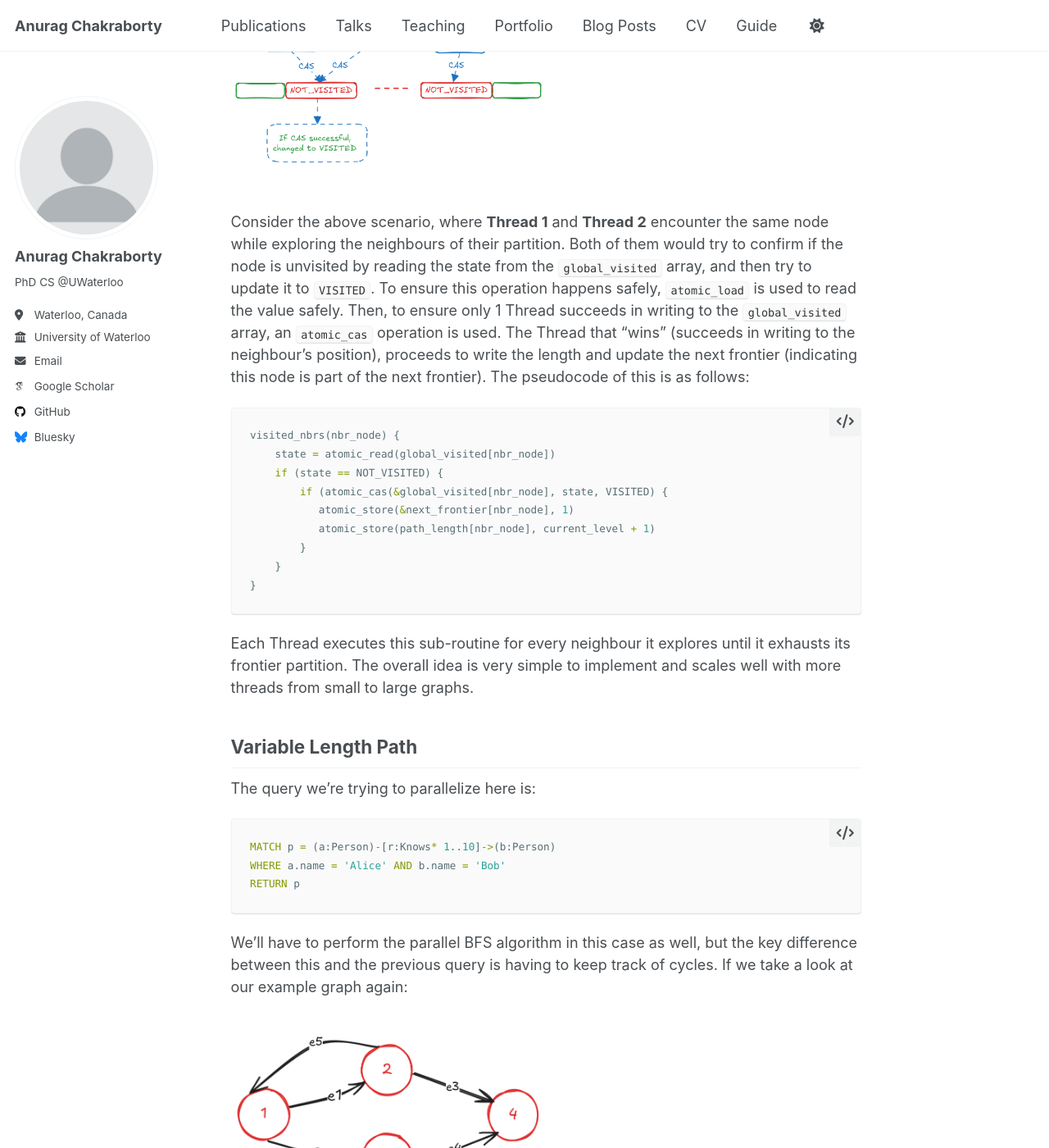
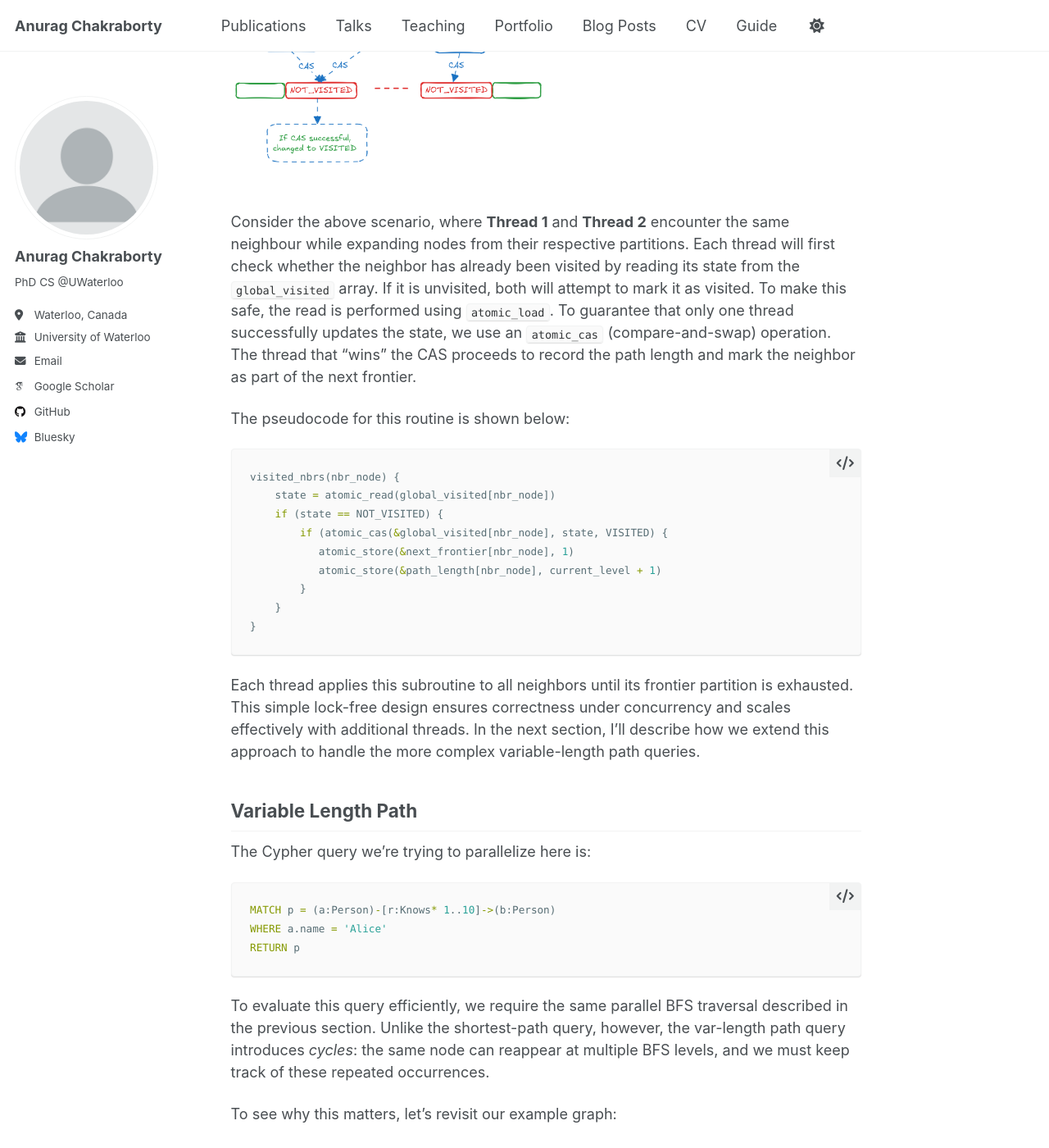
Before and after one commit to anuchak/anuchak.github.io, a Jekyll site: the page built from _posts/2025-09-14-blog-post-1.md, in a window 1280 px wide and 1400 px high, scrolled down 3984 px. Shown: the whole window at 82% size. Built offline with Jekyll 4.4.1, drawn with Linux system fonts in a browser that asks for light colours; some web fonts are replaced; a script that is not in the unit is left out.

Commit message:
push changes

````diff
--- a/_posts/2025-09-14-blog-post-1.md
+++ b/_posts/2025-09-14-blog-post-1.md
@@ -147,13 +147,14 @@ but this would severely degrade parallel performance. Instead, we rely on atomic
   <figcaption style="text-align: center;"><strong>Figure c</strong>: Concurrent Access by Threads</figcaption>
 </figure>
 
-Consider the above scenario, where **Thread 1** and **Thread 2** encounter the same node
-while exploring the neighbours of their partition. Both of them would try to confirm if the node
-is unvisited by reading the state from the `global_visited` array, and then try to update it to `VISITED`.
-To ensure this operation happens safely, `atomic_load` is used to read the value safely. Then, to ensure
-only 1 Thread succeeds in writing to the `global_visited` array, an `atomic_cas` operation is used. The Thread
-that "wins" (succeeds in writing to the neighbour's position), proceeds to write the length and update the next
-frontier (indicating this node is part of the next frontier). The pseudocode of this is as follows:
+Consider the above scenario, where **Thread 1** and **Thread 2** encounter the same neighbour while expanding nodes from
+their respective partitions. Each thread will first check whether the neighbor has already been visited by reading its
+state from the `global_visited` array. If it is unvisited, both will attempt to mark it as visited. To make this safe,
+the read is performed using `atomic_load`. To guarantee that only one thread successfully updates the state, we use an
+`atomic_cas` (compare-and-swap) operation. The thread that "wins" the CAS proceeds to record the path length and mark the
+neighbor as part of the next frontier.
+
+The pseudocode for this routine is shown below:
 
 ```c++
 visited_nbrs(nbr_node) {
@@ -161,27 +162,31 @@ visited_nbrs(nbr_node) {
     if (state == NOT_VISITED) {
         if (atomic_cas(&global_visited[nbr_node], state, VISITED) {
            atomic_store(&next_frontier[nbr_node], 1)
-           atomic_store(path_length[nbr_node], current_level + 1)
+           atomic_store(&path_length[nbr_node], current_level + 1)
         }
     }
 }
 ```
 
-Each Thread executes this sub-routine for every neighbour it explores until it exhausts its frontier partition. The overall
-idea is very simple to implement and scales well with more threads from small to large graphs.
+Each thread applies this subroutine to all neighbors until its frontier partition is exhausted. This simple lock-free
+design ensures correctness under concurrency and scales effectively with additional threads. In the next section, I'll
+describe how we extend this approach to handle the more complex variable-length path queries.
 
 ## Variable Length Path
 
-The query we're trying to parallelize here is:
+The Cypher query we're trying to parallelize here is:
 
 ```sql
 MATCH p = (a:Person)-[r:Knows* 1..10]->(b:Person)
-WHERE a.name = 'Alice' AND b.name = 'Bob'
+WHERE a.name = 'Alice'
 RETURN p
 ```
 
-We'll have to perform the parallel BFS algorithm in this case as well, but the key difference between this and the previous query is
-having to keep track of cycles. If we take a look at our example graph again:
+To evaluate this query efficiently, we require the same parallel BFS traversal described in the previous section.
+Unlike the shortest-path query, however, the var-length path query introduces _cycles_: the same node can reappear at
+multiple BFS levels, and we must keep track of these repeated occurrences.
+
+To see why this matters, let’s revisit our example graph:
 
 <figure>
   <img src="/images/graph.png" alt="Description" style="width: 50%;" />
````
